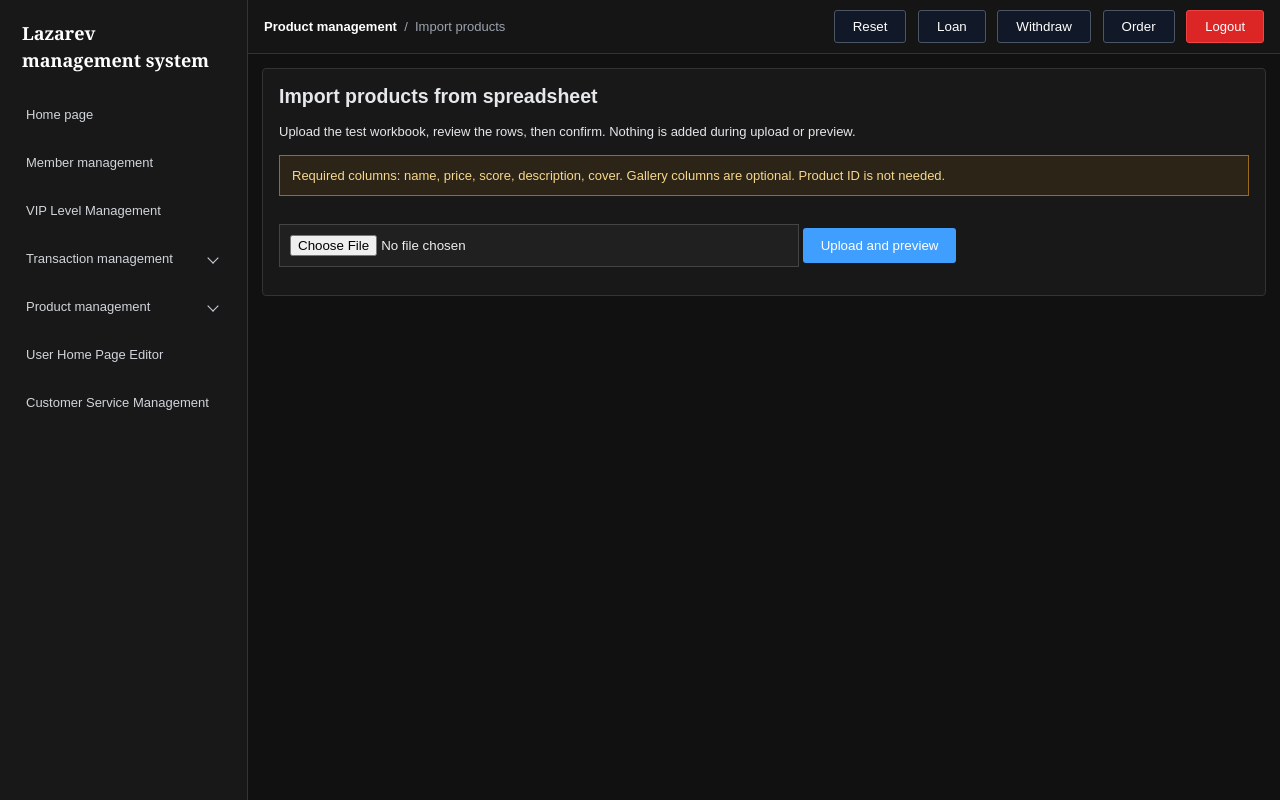
After one commit to chenyunhank5/USplatform, a Django app: page /staff/product/import/ in a window 1280 px wide. The commit adds this page. Run offline with Django 5.2, Linux system fonts and the light colour scheme; a user stored in the database is signed in; tables that the repository leaves empty hold one stand-in row (values such as "Sample post").

Commit message:
Add product spreadsheet import

```diff
--- /dev/null
+++ b/core/templates/staff/product_import.html
@@ -0,0 +1,64 @@
+{% extends 'staff/base.html' %}
+
+{% block title %}Import Products{% endblock %}
+{% block page_title %}Product management{% endblock %}
+{% block page_subtitle %}Import products{% endblock %}
+
+{% block extra_css %}
+<style>
+    .import-card{max-width:1100px;padding:24px;background:#171717;border:1px solid #333;color:#eee}
+    .import-card h2{margin-top:0}
+    .import-card input[type=file]{margin:12px 0;padding:10px;background:#202020;color:#eee;border:1px solid #444;width:min(100%,520px)}
+    .primary-btn,.confirm-btn{background:#409eff;color:white;border:0;border-radius:3px;padding:10px 18px;cursor:pointer}
+    .confirm-btn{background:#0da34e}
+    .cancel-btn{color:#ddd;margin-left:12px}
+    .preview-wrap{overflow:auto;margin-top:24px;border:1px solid #333}
+    .preview-table{width:100%;border-collapse:collapse;min-width:950px;font-size:13px}
+    .preview-table th,.preview-table td{border:1px solid #333;padding:10px;vertical-align:top;text-align:left}
+    .preview-table th{background:#202020;color:#9dc5f5;white-space:nowrap}
+    .preview-table td{background:#151515;max-width:320px;word-break:break-word}
+    .html-preview{max-height:130px;overflow:auto;white-space:pre-wrap}
+    .notice{padding:12px;background:#2b2417;border:1px solid #9a6b1f;color:#f7d78b;margin:16px 0}
+</style>
+{% endblock %}
+
+{% block content %}
+<div class="panel">
+    <div class="import-card">
+        <h2>Import products from spreadsheet</h2>
+        <p>Upload the test workbook, review the rows, then confirm. Nothing is added during upload or preview.</p>
+        <div class="notice">Required columns: name, price, score, description, cover. Gallery columns are optional. Product ID is not needed.</div>
+        <form method="post" enctype="multipart/form-data">
+            {% csrf_token %}
+            <input type="file" name="file" accept=".xlsx,.xls,.csv" required>
+            <button class="primary-btn" type="submit">Upload and preview</button>
+        </form>
+
+        {% if preview_rows %}
+        <h3>Preview: {{ preview_rows|length }} products</h3>
+        <div class="preview-wrap">
+            <table class="preview-table">
+                <thead><tr><th>Name</th><th>Price</th><th>Score</th><th>Description HTML</th><th>Cover URL</th></tr></thead>
+                <tbody>
+                {% for row in preview_rows %}
+                    <tr>
+                        <td>{{ row.name }}</td>
+                        <td>{{ row.price }}</td>
+                        <td>{{ row.score }}</td>
+                        <td><div class="html-preview">{{ row.description }}</div></td>
+                        <td>{{ row.cover }}</td>
+                    </tr>
+                {% endfor %}
+                </tbody>
+            </table>
+        </div>
+        <form method="post" action="{% url 'staff_product_import_confirm' %}" style="margin-top:18px;">
+            {% csrf_token %}
+            <input type="hidden" name="token" value="{{ import_token }}">
+            <button class="confirm-btn" type="submit" onclick="return confirm('Add all {{ preview_rows|length }} products to the database?');">Confirm import</button>
+            <a class="cancel-btn" href="{% url 'staff_product_import' %}">Cancel</a>
+        </form>
+        {% endif %}
+    </div>
+</div>
+{% endblock %}
--- a/core/urls.py
+++ b/core/urls.py
@@ -54,6 +54,8 @@ urlpatterns = [
 
     # PRODUCT MANAGEMENT
     path('staff/product-list/', views.staff_product_list, name='staff_product_list'),
+    path('staff/product/import/', views.staff_product_import, name='staff_product_import'),
+    path('staff/product/import/confirm/', views.staff_product_import_confirm, name='staff_product_import_confirm'),
     path('staff/product/add/', views.staff_add_product, name='staff_add_product'),
     path('staff/product/<int:product_id>/edit/', views.staff_edit_product, name='staff_edit_product'),
     path('staff/product/<int:product_id>/delete/', views.staff_delete_product, name='staff_delete_product'),
--- a/core/views.py
+++ b/core/views.py
@@ -13,6 +13,7 @@ from django.utils import timezone
 from django.db import transaction
 from django.db.models import Count, Q, Max, Sum
 from django.urls import reverse
+from django.core.cache import cache
 from asgiref.sync import async_to_sync
 from channels.layers import get_channel_layer
 
@@ -1000,6 +1001,129 @@ def staff_product_list(request):
 
 
 @staff_required
+def staff_product_import(request):
+    """Preview spreadsheet rows before creating products in bulk."""
+    if request.method == 'GET':
+        return render(request, 'staff/product_import.html')
+
+    upload = request.FILES.get('file')
+    if not upload:
+        messages.error(request, 'Please choose an .xlsx, .xls, or .csv file.')
+        return redirect('staff_product_import')
+
+    suffix = upload.name.lower().rsplit('.', 1)[-1] if '.' in upload.name else ''
+    try:
+        if suffix == 'xlsx':
+            from openpyxl import load_workbook
+            workbook = load_workbook(upload, read_only=True, data_only=True)
+            sheet = workbook.active
+            values = list(sheet.iter_rows(values_only=True))
+        elif suffix == 'xls':
+            import xlrd
+            workbook = xlrd.open_workbook(file_contents=upload.read())
+            sheet = workbook.sheet_by_index(0)
+            values = [sheet.row_values(row_index) for row_index in range(sheet.nrows)]
+        elif suffix == 'csv':
+            import csv
+            import io
+            values = list(csv.reader(io.TextIOWrapper(upload.file, encoding='utf-8-sig')))
+        else:
+            raise ValueError('Unsupported file type. Use .xlsx, .xls, or .csv.')
+
+        if not values:
+            raise ValueError('The spreadsheet is empty.')
+
+        headers = [str(value or '').strip().lower() for value in values[0]]
+        required = {'name', 'price', 'score', 'description', 'cover'}
+        missing = sorted(required - set(headers))
+        if missing:
+            raise ValueError(f'Missing required columns: {", ".join(missing)}.')
+
+        rows = []
+        for row_number, raw_row in enumerate(values[1:], start=2):
+            row = list(raw_row) + [''] * max(0, len(headers) - len(raw_row))
+            item = {headers[index]: row[index] for index in range(len(headers))}
+            if not str(item.get('name') or '').strip():
+                continue
+            try:
+                price = Decimal(str(item.get('price') or '0').replace('$', '').replace(',', '').strip())
+                score = int(float(item.get('score') or 0))
+            except (ArithmeticError, TypeError, ValueError):
+                raise ValueError(f'Row {row_number}: price must be a number and score must be a whole number.')
+            if price < 0 or score < 0 or score > 5:
+                raise ValueError(f'Row {row_number}: price must be non-negative and score must be between 0 and 5.')
+            rows.append({
+                'name': str(item.get('name') or '').strip(),
+                'price': str(price),
+                'score': score,
+                'description': str(item.get('description') or '').strip(),
+                'cover': str(item.get('cover') or '').strip(),
+                'goods_album_1': str(item.get('goods_album_1') or '').strip(),
+                'goods_album_2': str(item.get('goods_album_2') or '').strip(),
+                'goods_album_3': str(item.get('goods_album_3') or '').strip(),
+                'goods_album_4': str(item.get('goods_album_4') or '').strip(),
+            })
+
+        if not rows:
+            raise ValueError('No product rows were found.')
+        if len(rows) > 500:
+            raise ValueError('For safety, import no more than 500 products at a time.')
+
+        token = uuid4().hex
+        cache.set(f'product_import:{token}', rows, timeout=900)
+        return render(request, 'staff/product_import.html', {
+            'preview_rows': rows,
+            'import_token': token,
+        })
+    except Exception as exc:
+        messages.error(request, f'Import preview failed: {exc}')
+        return redirect('staff_product_import')
+
+
+@staff_required
+def staff_product_import_confirm(request):
+    if request.method != 'POST':
+        return redirect('staff_product_import')
+
+    token = request.POST.get('token', '').strip()
+    rows = cache.get(f'product_import:{token}') if token else None
+    if not rows:
+        messages.error(request, 'This preview expired. Upload the file again.')
+        return redirect('staff_product_import')
+
+    existing = set(
+        Product.objects.filter(name__in=[row['name'] for row in rows])
+        .values_list('name', 'price')
+    )
+    unique_rows = []
+    seen = set()
+    for row in rows:
+        key = (row['name'], Decimal(row['price']))
+        if key not in existing and key not in seen:
+            unique_rows.append(row)
+            seen.add(key)
+
+    Product.objects.bulk_create([
+        Product(
+            name=row['name'],
+            price=Decimal(row['price']),
+            score=row['score'],
+            description=row['description'],
+            cover=row['cover'],
+            goods_album_1=row['goods_album_1'],
+            goods_album_2=row['goods_album_2'],
+            goods_album_3=row['goods_album_3'],
+            goods_album_4=row['goods_album_4'],
+        )
+        for row in unique_rows
+    ])
+    cache.delete(f'product_import:{token}')
+    skipped = len(rows) - len(unique_rows)
+    messages.success(request, f'Imported {len(unique_rows)} products successfully.' + (f' Skipped {skipped} duplicate rows.' if skipped else ''))
+    return redirect('staff_product_list')
+
+
+@staff_required
 def staff_add_product(request):
     if request.method == 'POST':
         Product.objects.create(
--- a/requirements.txt
+++ b/requirements.txt
@@ -9,3 +9,5 @@ asgiref
 sqlparse
 tzdata
 python-dotenv
+openpyxl>=3.1,<4
+xlrd>=2.0,<3
```
Also changed, not shown: core/templates/staff/product_list.html (+16 -0 lines).
